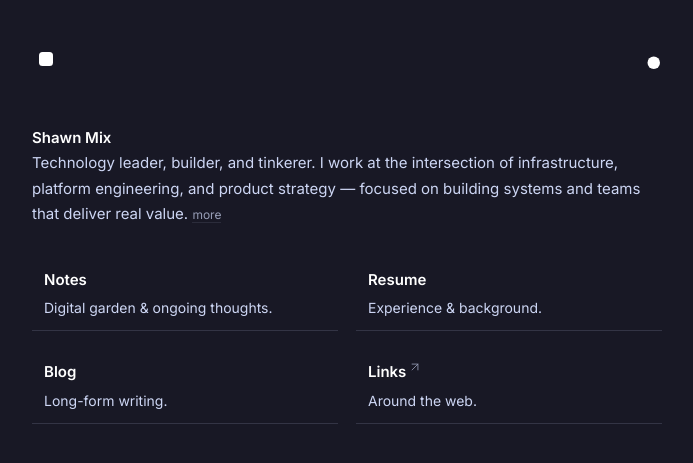
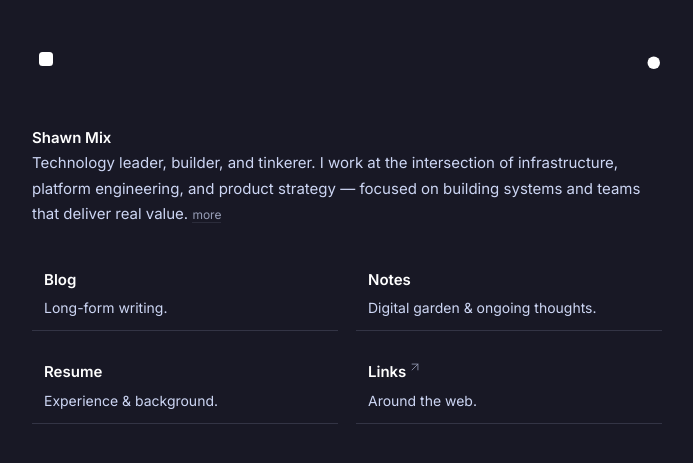
Before and after one commit to 1activegeek/landingPage, a Jekyll site: the page built from pages/index.md, in a window 1280 px wide. Shown: the top 463 px of the page, without its empty margins (293-986 px from the left). Built offline with Jekyll 4.4.1, drawn with Linux system fonts in a browser that asks for light colours; part of the change alters nothing that is shown.

Commit message:
Update landingpage order

```diff
--- a/pages/index.md
+++ b/pages/index.md
@@ -10,6 +10,10 @@ title: Shawn Mix
 </p>
 
 <div class="card-grid">
+  <a href="/blog" class="card">
+    <h4>Blog</h4>
+    <p>Long-form writing.</p>
+  </a>
   <a href="/notes" class="card">
     <h4>Notes</h4>
     <p>Digital garden &amp; ongoing thoughts.</p>
@@ -18,10 +22,6 @@ title: Shawn Mix
     <h4>Resume</h4>
     <p>Experience &amp; background.</p>
   </a>
-  <a href="/blog" class="card">
-    <h4>Blog</h4>
-    <p>Long-form writing.</p>
-  </a>
   <a href="http://1activegeek.com/linkfree/" class="card" target="_blank" rel="noopener noreferrer">
     <h4>Links</h4>
     <p>Around the web.</p>
```
